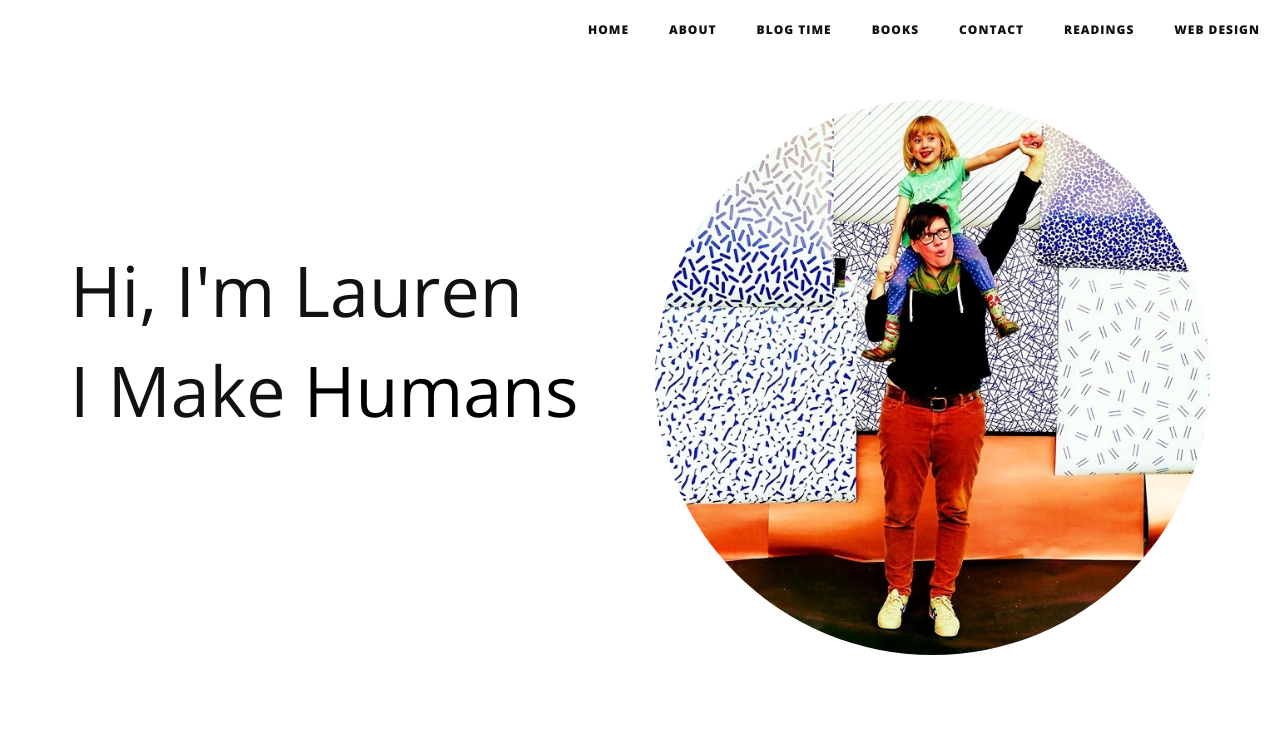
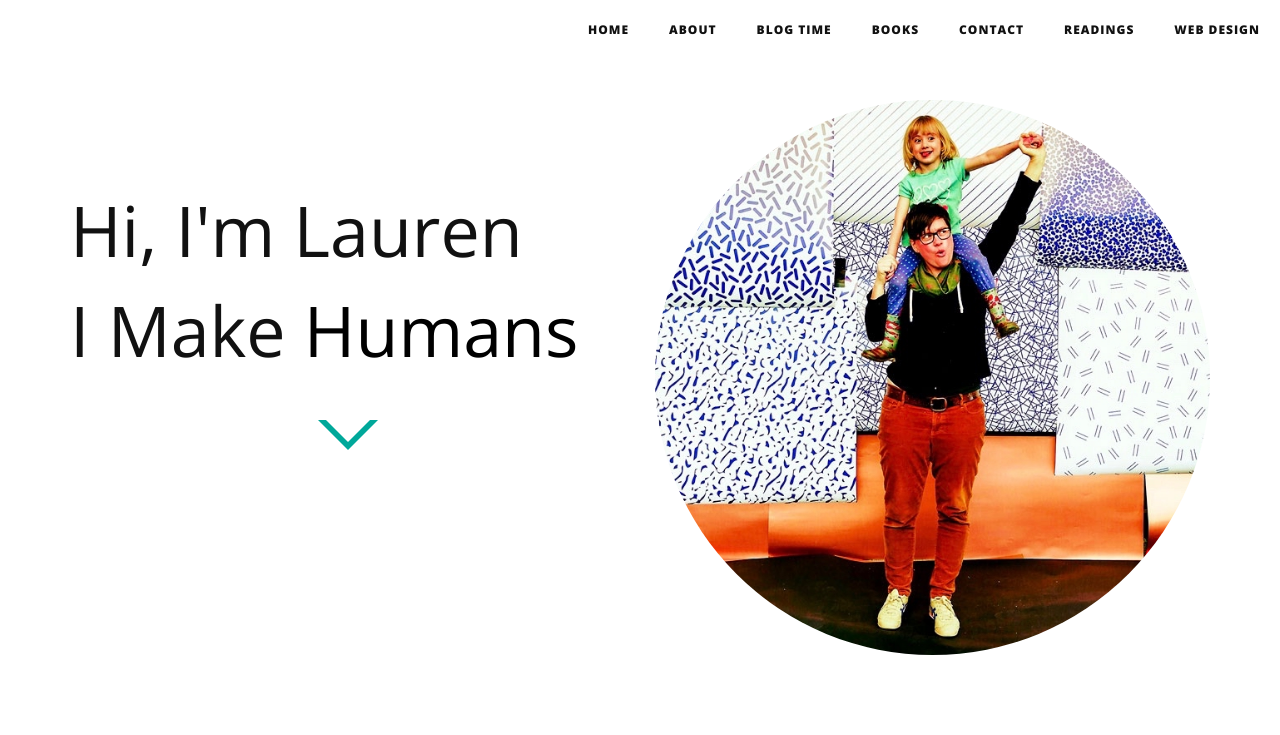
Before and after one commit to laurenhaldeman/laurenhaldeman.github.io, a Jekyll site: the page built from index.html, in a window 1280 px wide. Shown: the top 735 px of the page. Built offline with Jekyll 4.4.1, drawn with Linux system fonts in a browser that asks for light colours; nearby versions of some CDN libraries; some web fonts are replaced; the list of posts is cut into pages by our own code; grey boxes are pictures that could not be loaded.

Commit message:
updates from last commit including styling css and jquery

```diff
--- a/_includes/footer.html
+++ b/_includes/footer.html
@@ -60,3 +60,4 @@
 <!-- Custom Theme JavaScript -->
 <script src="{{ "/js/clean-blog.min.js " | prepend: site.baseurl }}"></script>
 <script src="{{ "/js/typer.js " | prepend: site.baseurl }}"></script>
+<script src="{{ "/js/scroll-arrow.js " | prepend: site.baseurl }}"></script>
--- a/css/creative.css
+++ b/css/creative.css
@@ -1,9 +1,3 @@
-/*!
- * Clean Blog v1.0.0 (http://startbootstrap.com)
- * Copyright 2015 Start Bootstrap
- * Licensed under MIT (https://spdx.org/licenses/MIT)
- */
-
 body {
   font-family: 'Lora', 'Times New Roman', serif;
   font-size: 20px;
@@ -70,7 +64,7 @@ a {
 }
 a:hover,
 a:focus {
-  color: #22bbc3;;
+  color: #829444;
 }
 a img:hover,
 a img:focus {
@@ -93,6 +87,8 @@ hr.small {
   background: transparent;
 }
 
+.btn-default:hover {border-color: #829444;}
+
 ul {
     -webkit-margin-before: 0em;
     -webkit-margin-after: 0em;
@@ -108,12 +104,16 @@ ul {
 .dark a, .dark p {color: rgba(255,255,255,0.9); text-decoration: none;}
 .lt-grey {background: #f1f1f1;}
 
+.no-top {padding-top: 0px !important;}
+
 .textcenter {text-align: center;}
 .imgcenter {margin: 0 auto;}
 .circle {border-radius: 100%;}
 .light-text {color: #fff;}
 .dark-text {color: #111;}
 .drawn {letter-spacing: 5px; font-family: 'Londrina Solid', sans-serif;}
+
+/* NAV BAR */
 
 .navbar-custom {
   background: white;
@@ -167,7 +167,7 @@ ul {
   }
   .navbar-custom .nav li a:hover,
   .navbar-custom .nav li a:focus {
-    color: #22bbc3;
+    color: #829444;
   }
 }
 @media only screen and (min-width: 1170px) {
@@ -199,14 +199,14 @@ ul {
   }
   .navbar-custom.is-fixed .navbar-brand:hover,
   .navbar-custom.is-fixed .navbar-brand:focus {
-    color: #22bbc3;
+    color: #829444;
   }
   .navbar-custom.is-fixed .nav li a {
     color: #111;
   }
   .navbar-custom.is-fixed .nav li a:hover,
   .navbar-custom.is-fixed .nav li a:focus {
-    color: #22bbc3;
+    color: #829444;
   }
   .navbar-custom.is-visible {
     /* if the user changes the scrolling direction, we show the header */
@@ -217,6 +217,8 @@ ul {
     transform: translate3d(0, 100%, 0);
   }
 }
+
+/* BANNERS AND HEADERS */
 
 .banner h1 {color: #fff;}
 .intro-header {
@@ -303,13 +305,92 @@ ul {
     font-size: 30px;
   }
 }
+
+/* ARROW */
+
+.arrow-wrap {
+  background: #fff;
+  width:10em;
+  height:10em;
+  padding:4em 2em;
+  border-radius:50%;
+  font-size:0.5em;
+  display:block;
+  margin: 0px auto;
+}
+
+.arrow {
+float:left;
+position:relative;
+width: 0px;
+height: 0px;
+border-style: solid;
+border-width: 3em 3em 0 3em;
+border-color: #00a89a transparent transparent transparent;
+  -webkit-transform:rotate(360deg)
+}
+
+.arrow:after {
+  content:'';
+  position:absolute;
+  top:-3.8em;
+  left: -3em;
+  width: 0px;
+height: 0px;
+border-style: solid;
+border-width: 3em 3em 0 3em;
+border-color: #fff transparent transparent transparent;
+  -webkit-transform:rotate(360deg)
+}
+
+
+.hint {
+  position:absolute;
+  top:0.6em;
+  width:100%;
+  left:0;
+  font-size:2em;
+  font-style:italic;
+  text-align:center;
+  color:#fff;
+  opacity:0;
+}
+
+
+.arrow-wrap:hover .hint {
+  opacity:1;
+}
+
+
+  @-webkit-keyframes arrows {
+    0% { top:0; }
+    10% { top:12%; }
+    20% { top:0; }
+    30% { top:12%; }
+    40% { top:-12%; }
+    50% { top:12%; }
+    60% { top:0; }
+    70% { top:12%; }
+    80% { top:-12%; }
+    90% { top:12%; }
+    100% { top:0; }
+  }
+
+  .arrow-wrap .arrow {
+    -webkit-animation: arrows 2.8s 0.4s;
+    -webkit-animation-delay: 3s;
+  }
+
+
+/* POSTS */
+
 .post-preview > a {
   color: #111;
 }
 .post-preview > a:hover,
 .post-preview > a:focus {
   text-decoration: none;
-  color: #22bbc3;
+  color: #829444;
 }
 .post-preview > a > .post-title {
   font-size: 30px;
@@ -331,16 +412,25 @@ ul {
   text-decoration: none;
   color: #111;
 }
+.post-excerpt img {display: none;}
 .post-preview > .post-meta > a:hover,
 .post-preview > .post-meta > a:focus {
-  color: #22bbc3;
+  color: #829444;
   text-decoration: underline;
 }
+
+.post-image {
+  width: 400px;
+  float: left;
+}
+
 @media only screen and (min-width: 768px) {
   .post-preview > a > .post-title {
     font-size: 36px;
   }
 }
+
+
 .section-heading {
   font-size: 36px;
   margin-top: 60px;
@@ -413,7 +503,7 @@ footer .copyright {
   opacity: 1;
 }
 .floating-label-form-group-with-focus label {
-  color: #22bbc3;
+  color: #829444;
 }
 form .row:first-child .floating-label-form-group {
   border-top: 1px solid #eeeeee;
@@ -434,8 +524,8 @@ form .row:first-child .floating-label-form-group {
 .btn-default:hover,
 .btn-default:focus
  {
-  background-color: #22bbc3;
-  border: #22bbc3 solid 4px;
+  background-color: #829444;
+  border: #829444solid 4px;
   color: white;
 
 }
@@ -467,8 +557,8 @@ form .row:first-child .floating-label-form-group {
 .pager li > a:hover,
 .pager li > a:focus {
   color: white;
-  background-color: #22bbc3;
-  border: 1px solid #22bbc3;
+  background-color: #829444;
+  border: 1px solid #829444;
 }
 .pager .disabled > a,
 .pager .disabled > a:hover,
@@ -481,12 +571,12 @@ form .row:first-child .floating-label-form-group {
 ::-moz-selection {
   color: white;
   text-shadow: none;
-  background: #22bbc3;
+  background: #829444;
 }
 ::selection {
   color: white;
   text-shadow: none;
-  background: #22bbc3;
+  background: #829444;
 }
 img::selection {
   color: white;
@@ -497,7 +587,7 @@ img::-moz-selection {
   background: transparent;
 }
 body {
-  webkit-tap-highlight-color: #22bbc3;
+  webkit-tap-highlight-color: #829444;
 }
 
 /* Web Design */
--- a/index.html
+++ b/index.html
@@ -7,12 +7,16 @@ description: ""
     <div class="row">
       <div class="col-md-6">
         <p>	&nbsp;</p>
-        <p>	&nbsp;</p>
         <h1 class="large">Hi, I'm Lauren</h1>
         <h1 class="large">I Make <span class="typer" id="some-id" data-delay="100" data-delim=":" data-words="Websites:Books:Masks:Humans"></span>
 
       </h1>
+      <a class="arrow-wrap" href="#content">
+          <span class="arrow"></span>
+          <!--<span class="hint">scroll</span>-->
+      </a>
       </div>
+
       <div class="col-md-6">
         <img alt="" class="circle" title="bg-lauren-haldeman-square" src="/img/bg-lauren-haldeman-square.jpg">
       </div>
@@ -20,7 +24,7 @@ description: ""
   </div>
 </section>
 
-<section class="bar">
+<section class="bar no-top" id="content">
 <div class="container textcenter">
 <img class="imgcenter" src="http://laurenhaldeman.com/wp-content/uploads/2014/09/calenday-lauren-haldeman-desk-from-above.png" alt="calenday-lauren-haldeman-desk-from-above" width="800" height="400">
 
@@ -99,10 +103,11 @@ description: ""
     <h1 class="border" style="margin: 0px auto">BLOG TIME</h1>
     </div>
 
+
 {% for post in paginator.posts limit:2 %}
+
       <div class="post-preview">
-
-      <div class="post-image"><img src="{{ post.image }}"</div>
+            <div class="post-image"><img src="{{ post.image }}"></div>
             <a href="{{ post.url | prepend: site.baseurl }}">
               <h2 class="post-title">{{ post.title }}</h2>
             </a>
@@ -111,12 +116,13 @@ description: ""
                   {{ post.subtitle }}
               </h3>
               {% endif %}
+            <div class="post-excerpt">
               {{ post.excerpt }} | <a href="{{ post.url | prepend: site.baseurl }}">read more</a>
-    </a>
-
             </div>
       <hr>
+      </div>
 {% endfor %}
+</div>
 
 <!-- Pager -->
 {% if paginator.total_pages > 1 %}
--- /dev/null
+++ b/js/scroll-arrow.js
@@ -0,0 +1,42 @@
+//this is where we apply opacity to the arrow
+$(window).scroll( function(){
+
+  //get scroll position
+  var topWindow = $(window).scrollTop();
+  //multipl by 1.5 so the arrow will become transparent half-way up the page
+  var topWindow = topWindow * 1.5;
+
+  //get height of window
+  var windowHeight = $(window).height();
+
+  //set position as percentage of how far the user has scrolled
+  var position = topWindow / windowHeight;
+  //invert the percentage
+  position = 1 - position;
+
+  //define arrow opacity as based on how far up the page the user has scrolled
+  //no scrolling = 1, half-way up the page = 0
+  $('.arrow-wrap').css('opacity', position);
+
+});
+
+
+
+
+
+
+//Code stolen from css-tricks for smooth scrolling:
+$(function() {
+  $('a[href*=#]:not([href=#])').click(function() {
+    if (location.pathname.replace(/^\//,'') == this.pathname.replace(/^\//,'') && location.hostname == this.hostname) {
+      var target = $(this.hash);
+      target = target.length ? target : $('[name=' + this.hash.slice(1) +']');
+      if (target.length) {
+        $('html,body').animate({
+          scrollTop: target.offset().top
+        }, 1000);
+        return false;
+      }
+    }
+  });
+});
```
Also changed, not shown: 1 other file. Lines whose indentation alone changed are shown as unchanged.
